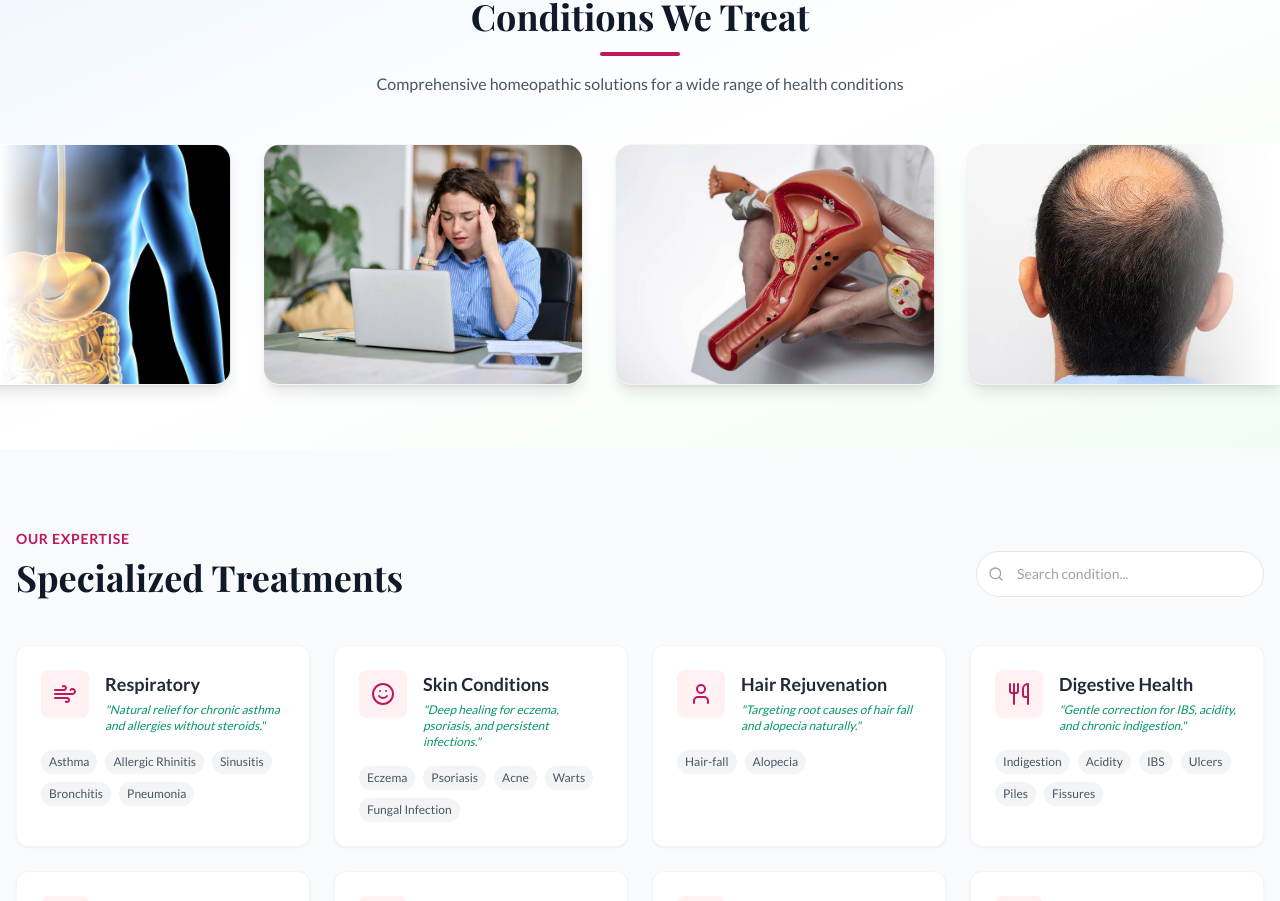
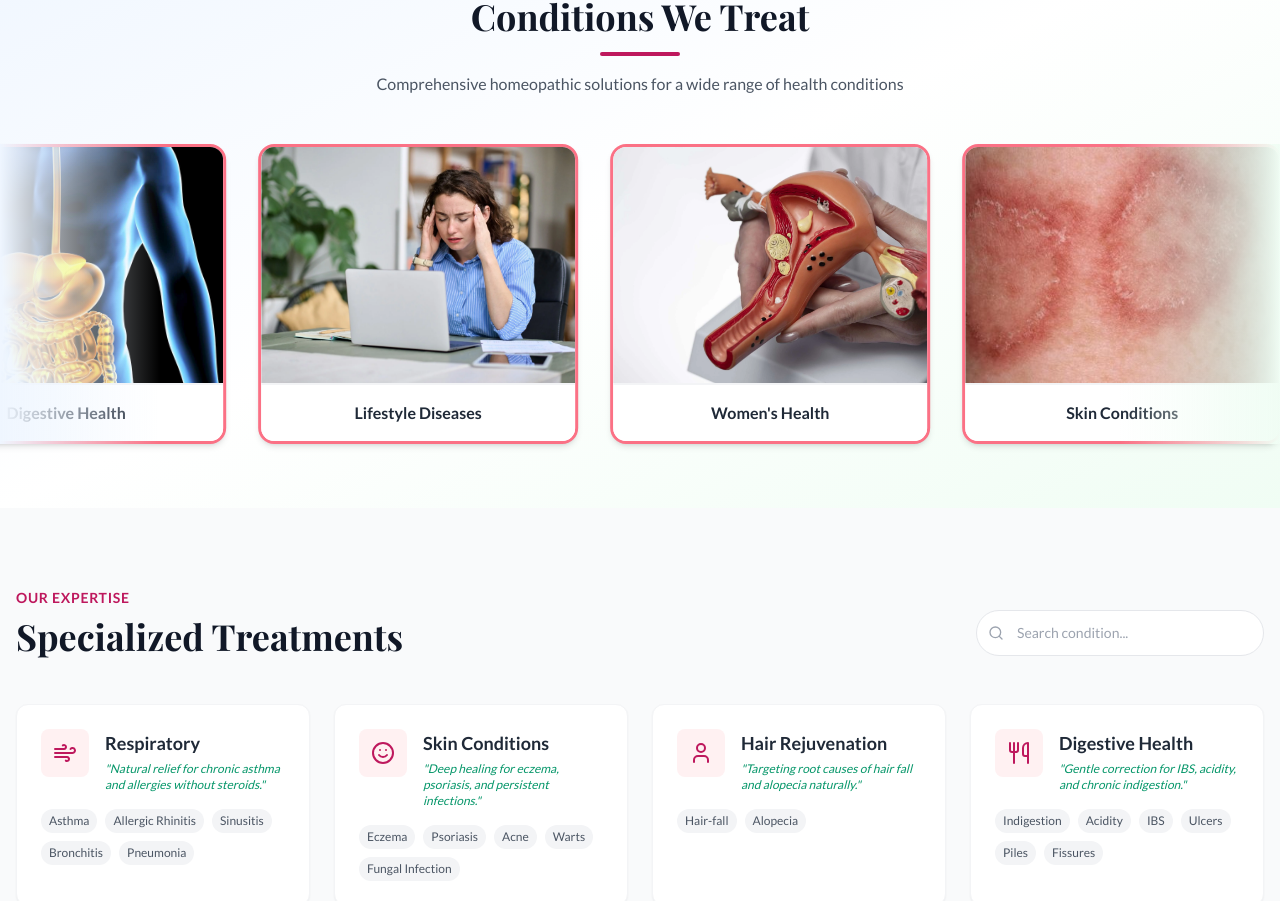
Before and after one commit to Neel-2606/Eunoia-Homeopathy-Clinic, a React (Vite) app: page /student in a window 1280 px wide. Shown: the part 1611-2512 px from the top of the page. Built offline with nearby package versions, Linux system fonts and the light colour scheme.

Commit message:
smooth scroll done

```diff
--- a/components/HealthImagesCarousel.tsx
+++ b/components/HealthImagesCarousel.tsx
@@ -2,16 +2,16 @@ import React from 'react';
 
 const HealthImagesCarousel: React.FC = () => {
     const images = [
+        { src: '/Client images/child_cartoon.avif', alt: 'Child Care' },
         { src: '/Client images/Digestive.jpg', alt: 'Digestive Health' },
-        { src: '/Client images/Dipression.webp', alt: 'Depression Treatment' },
-        { src: '/Client images/Female-Menstrual-system.webp', alt: 'Female Menstrual Health' },
-        { src: '/Client images/Hair_removal.webp', alt: 'Hair Treatment' },
+        { src: '/Client images/Dipression.webp', alt: 'Lifestyle Diseases' },
+        { src: '/Client images/Female-Menstrual-system.webp', alt: "Women's Health" },
+        { src: '/Client images/fungus_khujali.jpg', alt: 'Skin Conditions' },
+        { src: '/Client images/Hair_removal.webp', alt: 'Hair Rejuvenation' },
+        { src: '/Client images/lung-cancer.jpg', alt: 'Respiratory' },
+        { src: '/Client images/mental_health.jpg', alt: 'Mental Wellness' },
+        { src: '/Client images/musculoskeletal-disorders.webp', alt: 'Musculoskeletal' },
         { src: '/Client images/Nerve_disorder.jpg', alt: 'Nerve Disorders' },
-        { src: '/Client images/child_cartoon.avif', alt: 'Child Health' },
-        { src: '/Client images/fungus_khujali.jpg', alt: 'Skin Conditions' },
-        { src: '/Client images/lung-cancer.jpg', alt: 'Respiratory Health' },
-        { src: '/Client images/mental_health.jpg', alt: 'Mental Health' },
-        { src: '/Client images/musculoskeletal-disorders.webp', alt: 'Musculoskeletal Health' },
         { src: '/Client images/urinary.jpg', alt: 'Urinary Health' },
     ];
 
@@ -37,30 +37,31 @@ const HealthImagesCarousel: React.FC = () => {
 
             <div className="relative">
                 {/* Gradient Overlays for fade effect */}
-                <div className="absolute left-0 top-0 bottom-0 w-32 bg-gradient-to-r from-white to-transparent z-10 pointer-events-none"></div>
-                <div className="absolute right-0 top-0 bottom-0 w-32 bg-gradient-to-l from-white to-transparent z-10 pointer-events-none"></div>
+                <div className="absolute left-0 top-0 bottom-0 w-40 bg-gradient-to-r from-blue-50 to-transparent z-10 pointer-events-none"></div>
+                <div className="absolute right-0 top-0 bottom-0 w-40 bg-gradient-to-l from-green-50 to-transparent z-10 pointer-events-none"></div>
 
                 {/* Scrolling Container */}
-                <div className="flex animate-scroll-infinite hover:pause-animation">
+                <div className="flex animate-scroll-infinite">
                     {duplicatedImages.map((image, index) => (
                         <div
                             key={index}
-                            className="flex-shrink-0 mx-4 group"
+                            className="flex-shrink-0 mx-4"
                             style={{ width: '320px' }}
                         >
-                            <div className="relative overflow-hidden rounded-2xl shadow-lg hover:shadow-2xl transition-all duration-300 transform hover:-translate-y-2 bg-white border border-gray-100">
+                            <div className="relative overflow-hidden rounded-2xl shadow-md bg-white border-[3px] border-rose-400 transition-all duration-300 hover:shadow-xl active:shadow-2xl active:ring-4 active:ring-rose-300/50 active:border-rose-500 cursor-pointer">
+                                {/* Image Container */}
                                 <div className="aspect-[4/3] overflow-hidden">
                                     <img
                                         src={image.src}
                                         alt={image.alt}
-                                        className="w-full h-full object-cover group-hover:scale-110 transition-transform duration-500"
+                                        className="w-full h-full object-cover"
                                         loading="lazy"
                                     />
                                 </div>
-                                <div className="absolute inset-0 bg-gradient-to-t from-black/60 via-transparent to-transparent opacity-0 group-hover:opacity-100 transition-opacity duration-300">
-                                    <div className="absolute bottom-0 left-0 right-0 p-6">
-                                        <p className="text-white font-bold text-lg">{image.alt}</p>
-                                    </div>
+
+                                {/* Label Below Image */}
+                                <div className="p-4 bg-white border-t-2 border-gray-100">
+                                    <p className="text-gray-800 font-bold text-center text-base">{image.alt}</p>
                                 </div>
                             </div>
                         </div>
@@ -70,20 +71,16 @@ const HealthImagesCarousel: React.FC = () => {
 
             <style>{`
         @keyframes scroll-infinite {
-          0% {
+          from {
             transform: translateX(0);
           }
-          100% {
-            transform: translateX(-50%);
+          to {
+            transform: translateX(calc(-320px * 11 - 32px * 11));
           }
         }
 
         .animate-scroll-infinite {
-          animation: scroll-infinite 40s linear infinite;
-        }
-
-        .pause-animation:hover {
-          animation-play-state: paused;
+          animation: scroll-infinite 55s linear infinite;
         }
       `}</style>
         </section>
```
